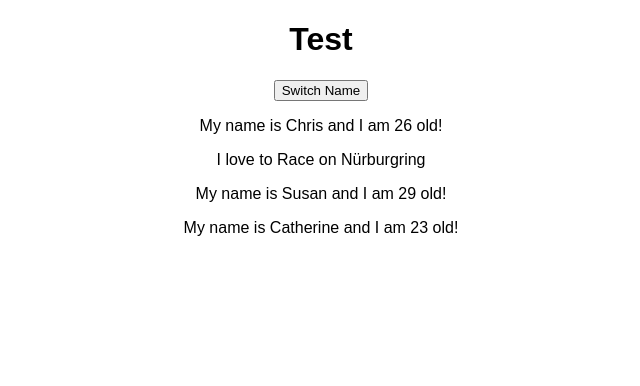
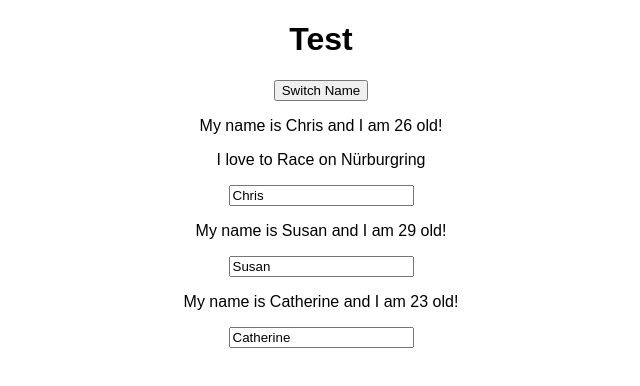
Before and after one commit to kristiyanpetrov/learning-react, a React (Create React App) app: page / in a window 1280 px wide. Shown: the top 386 px of the page, without its empty margins (319-959 px from the left). Built offline with nearby package versions, Linux system fonts and the light colour scheme.

Commit message:
adding two way binding

```diff
--- a/src/App.js
+++ b/src/App.js
@@ -1,41 +1,59 @@
-import React, {useState} from 'react';
+import React, {Component} from 'react';
 import './App.css';
 import Person from './Person/Person'
 
-const app = props => {
-  const [personsState, setPersonsState] = useState({
+class App extends Component {
+  state = {
     persons: [
       {name: 'Chris', age: 26},
       {name: 'Susan', age: 29},
       {name: 'Catherine', age: 23},
-    ]
-  });
+    ],
+    otherState: 'some other value'
+  };
 
-  const [otherState, setOtherState] = useState('some other value');
-
-  console.log(personsState, otherState);
-
-  const switchNameHandler = () => {
+  switchNameHandler = (newName) => {
     // console.log('Was clicked!')
     // Don't do this! this.state.persons[0].name = 'Kristiyan';
-    setPersonsState({
+    this.setState({
       persons: [
-        {name: 'Christian', age: 26},
+        {name: 'Kristiyan', age: 26},
         {name: 'Susan', age: 29},
         {name: 'Catherine', age: 28}
       ]
     });
   };
 
-  return (
-     <div className="App">
-       <h1>Test</h1>
-       <button onClick={switchNameHandler}>Switch Name</button>
-       <Person name={personsState.persons[0].name} age={personsState.persons[0].age}>I love to Race on
-         Nürburgring</Person>
-       <Person name={personsState.persons[1].name} age={personsState.persons[1].age}/>
-       <Person name={personsState.persons[2].name} age={personsState.persons[2].age}/>
-     </div>
-  );
-};
-export default app;
+  nameChangedHandler = (event) => {
+    this.setState({
+      persons: [
+        {name: 'Kristiyan', age: 26},
+        {name: event.target.value, age: 29},
+        {name: 'Catherine', age: 28}
+      ]
+    })
+  };
+
+  render() {
+    return (
+       <div className="App">
+         <h1>Test</h1>
+         <button onClick={() => this.switchNameHandler('Kristiyan')}>Switch Name</button>
+         <Person
+            name={this.state.persons[0].name}
+            age={this.state.persons[0].age}
+            click={this.switchNameHandler.bind(this, 'Christian!!!!')}>I love to Race on Nürburgring
+         </Person>
+         <Person
+            name={this.state.persons[1].name}
+            age={this.state.persons[1].age}
+            changed={this.nameChangedHandler}/>
+         <Person
+            name={this.state.persons[2].name}
+            age={this.state.persons[2].age}/>
+       </div>
+    )
+  }
+}
+
+export default App;
--- a/src/Person/Person.js
+++ b/src/Person/Person.js
@@ -1,12 +1,13 @@
 import React from 'react';
 
 const person = (props) => {
-    return (
-        <div>
-            <p>My name is {props.name} and I am {props.age} old!</p>
-            <p>{props.children}</p>
-        </div>
-    )
+  return (
+     <div>
+       <p onClick={props.click}>My name is {props.name} and I am {props.age} old!</p>
+       <p>{props.children}</p>
+       <input type="text" onChange={props.changed} value={props.name}/>
+     </div>
+  )
 }
 
 export default person;
```
